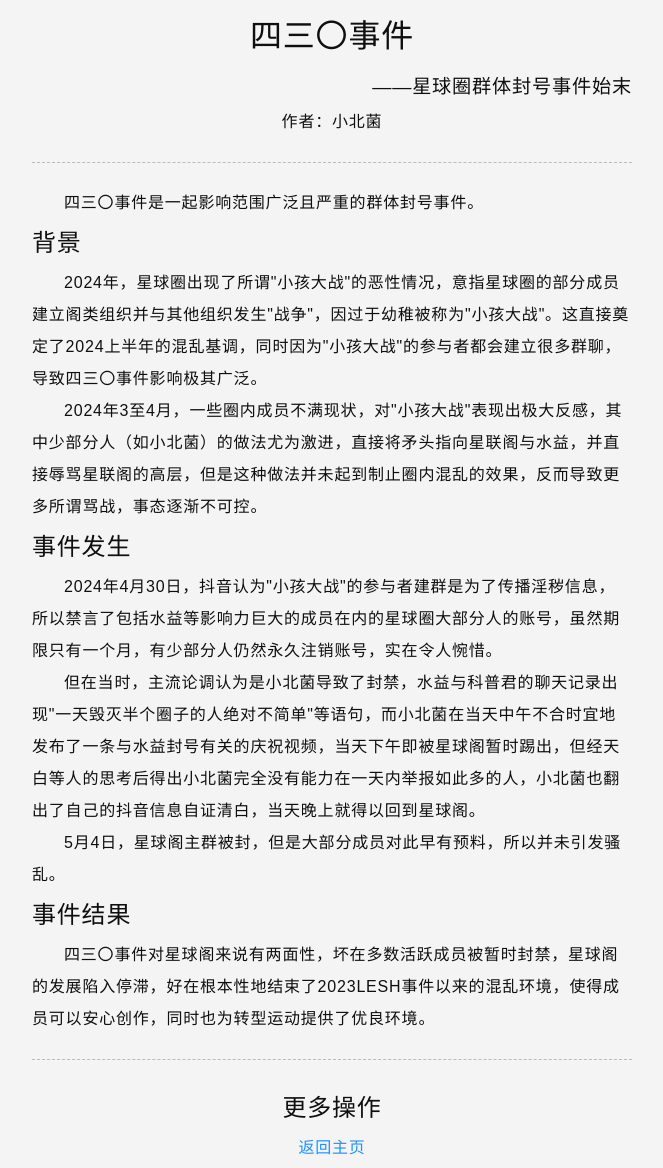
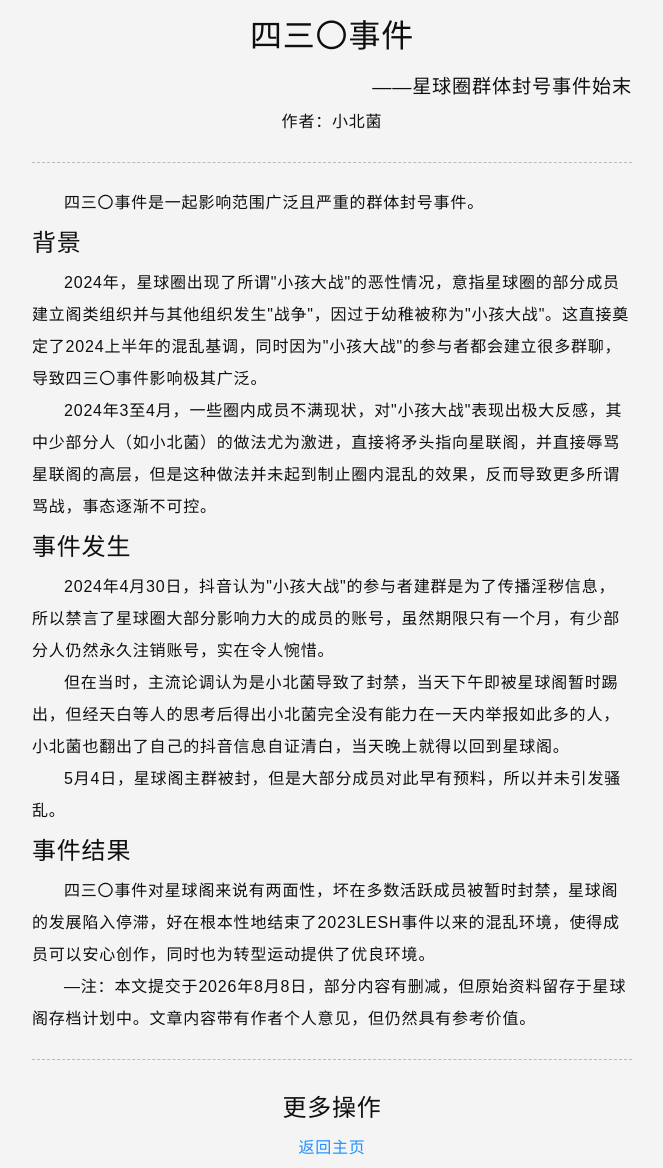
Before and after one commit to SRPNGO/post, a Jekyll site: the page built from docs/430EventXBJ.md, in a window 1280 px wide. Shown: the whole page, without its empty margins (308-971 px from the left). Built offline with Jekyll 4.4.1, drawn with Linux system fonts in a browser that asks for light colours; our own code applies the rules of GitHub Pages for plain Markdown files; comment, search, counter and statistics services are not loaded.

Commit message:
fix(del sy)

```diff
--- a/docs/430EventXBJ.md
+++ b/docs/430EventXBJ.md
@@ -11,16 +11,18 @@ description: 2024年4月30日，星球圈遭遇了一场影响范围广泛且严
 
 2024年，星球圈出现了所谓"小孩大战"的恶性情况，意指星球圈的部分成员建立阁类组织并与其他组织发生"战争"，因过于幼稚被称为"小孩大战"。这直接奠定了2024上半年的混乱基调，同时因为"小孩大战"的参与者都会建立很多群聊，导致四三〇事件影响极其广泛。
 
-2024年3至4月，一些圈内成员不满现状，对"小孩大战"表现出极大反感，其中少部分人（如小北菌）的做法尤为激进，直接将矛头指向星联阁与水益，并直接辱骂星联阁的高层，但是这种做法并未起到制止圈内混乱的效果，反而导致更多所谓骂战，事态逐渐不可控。
+2024年3至4月，一些圈内成员不满现状，对"小孩大战"表现出极大反感，其中少部分人（如小北菌）的做法尤为激进，直接将矛头指向星联阁，并直接辱骂星联阁的高层，但是这种做法并未起到制止圈内混乱的效果，反而导致更多所谓骂战，事态逐渐不可控。
 
 ## 事件发生
 
-2024年4月30日，抖音认为"小孩大战"的参与者建群是为了传播淫秽信息，所以禁言了包括水益等影响力巨大的成员在内的星球圈大部分人的账号，虽然期限只有一个月，有少部分人仍然永久注销账号，实在令人惋惜。
+2024年4月30日，抖音认为"小孩大战"的参与者建群是为了传播淫秽信息，所以禁言了星球圈大部分影响力大的成员的账号，虽然期限只有一个月，有少部分人仍然永久注销账号，实在令人惋惜。
 
-但在当时，主流论调认为是小北菌导致了封禁，水益与科普君的聊天记录出现"一天毁灭半个圈子的人绝对不简单"等语句，而小北菌在当天中午不合时宜地发布了一条与水益封号有关的庆祝视频，当天下午即被星球阁暂时踢出，但经天白等人的思考后得出小北菌完全没有能力在一天内举报如此多的人，小北菌也翻出了自己的抖音信息自证清白，当天晚上就得以回到星球阁。
+但在当时，主流论调认为是小北菌导致了封禁，当天下午即被星球阁暂时踢出，但经天白等人的思考后得出小北菌完全没有能力在一天内举报如此多的人，小北菌也翻出了自己的抖音信息自证清白，当天晚上就得以回到星球阁。
 
 5月4日，星球阁主群被封，但是大部分成员对此早有预料，所以并未引发骚乱。
 
 ## 事件结果
 
 四三〇事件对星球阁来说有两面性，坏在多数活跃成员被暂时封禁，星球阁的发展陷入停滞，好在根本性地结束了2023LESH事件以来的混乱环境，使得成员可以安心创作，同时也为转型运动提供了优良环境。
+
+---注：本文提交于2026年8月8日，部分内容有删减，但原始资料留存于星球阁存档计划中。文章内容带有作者个人意见，但仍然具有参考价值。
```
